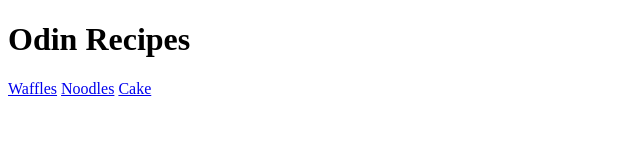
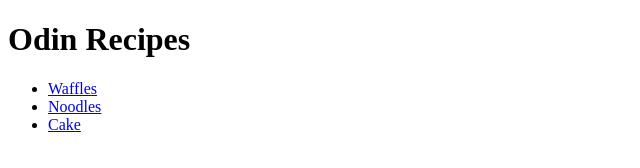
Before and after one commit to Infinitydkt/odin-recipes, a plain HTML site: page index.html in a window 1280 px wide. Shown: the whole page, without its empty margins (0-640 px from the left). Drawn offline with Linux system fonts and the light colour scheme.

Commit message:
Fixed some problems- Noodles still not working

```diff
--- a/index.html
+++ b/index.html
@@ -7,8 +7,10 @@
 </head>
 <body>
     <h1>Odin Recipes</h1>
-    <a href="recipes/waffles.html">Waffles</a>
-    <a href="recipes/noodles.html">Noodles</a>
-    <a href="recipes/cake.html">Cake</a>
+    <ul>
+        <li><a href="recipes/waffles.html">Waffles</a></li>
+        <li><a href="recipes/noodles.html">Noodles</a></li>
+        <li><a href="recipes/cake.html">Cake</a></li>
+    </ul>
 </body>
 </html>
```
